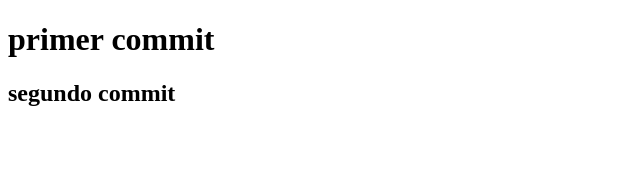
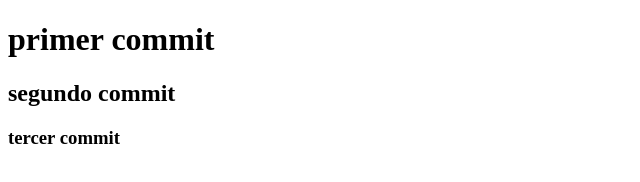
Before and after one commit to WisleyFajardo/PruebaPullPush, a plain HTML site: page index.html in a window 1280 px wide. Shown: the whole page, without its empty margins (0-640 px from the left). Drawn offline with Linux system fonts and the light colour scheme.

Commit message:
tercer commit

```diff
--- a/index.html
+++ b/index.html
@@ -10,5 +10,7 @@
 
     <h2>segundo commit </h2>
 
+    <h3>tercer commit</h3>
+
 </body>
 </html>
```
